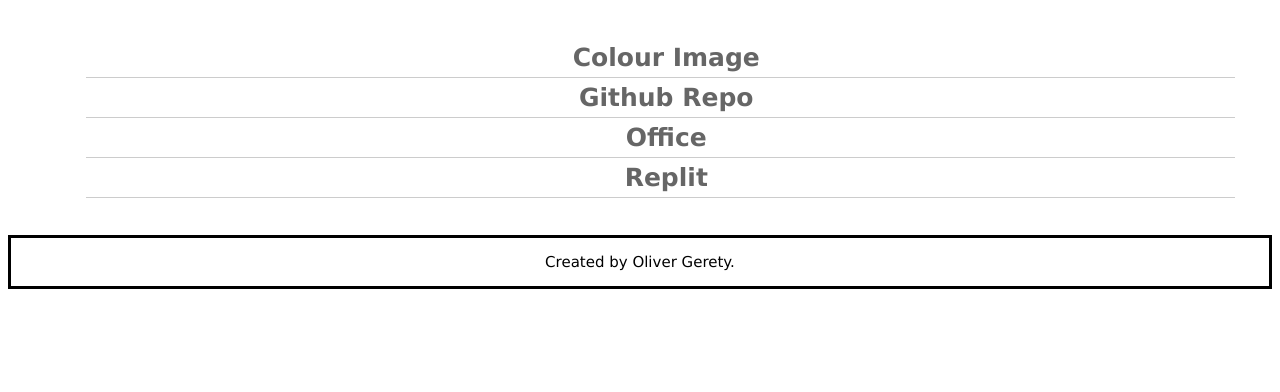
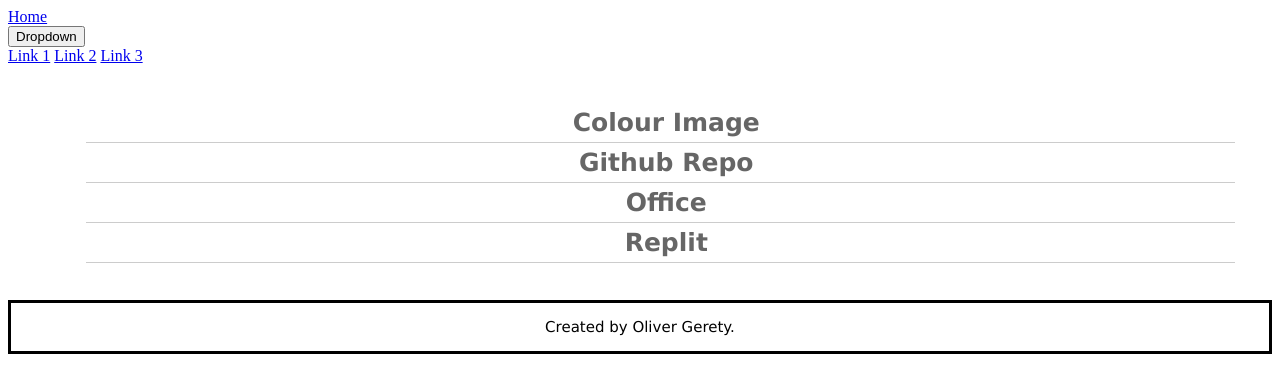
Before and after one commit to olivergerety/contactForm, a plain HTML site: page index.html in a window 1280 px wide. Drawn offline with Linux system fonts and the light colour scheme.

Commit message:
Update index.html

```diff
--- a/index.html
+++ b/index.html
@@ -3,6 +3,21 @@
 <head>
   <link rel="stylesheet" href="style.css">
   <title>Projects</title>
+
+  <div class="navbar">
+        <a href="/index.html">Home</a>
+
+        <div class="dropdown">
+            <button class="dropbtn">Dropdown
+                <i class="fa fa-caret-down"></i>
+            </button>
+            <div class="dropdown-content">
+                <a href="#">Link 1</a>
+                <a href="#">Link 2</a>
+                <a href="#">Link 3</a>
+            </div>
+        </div>
+
 </head>
 
 <body>
```
